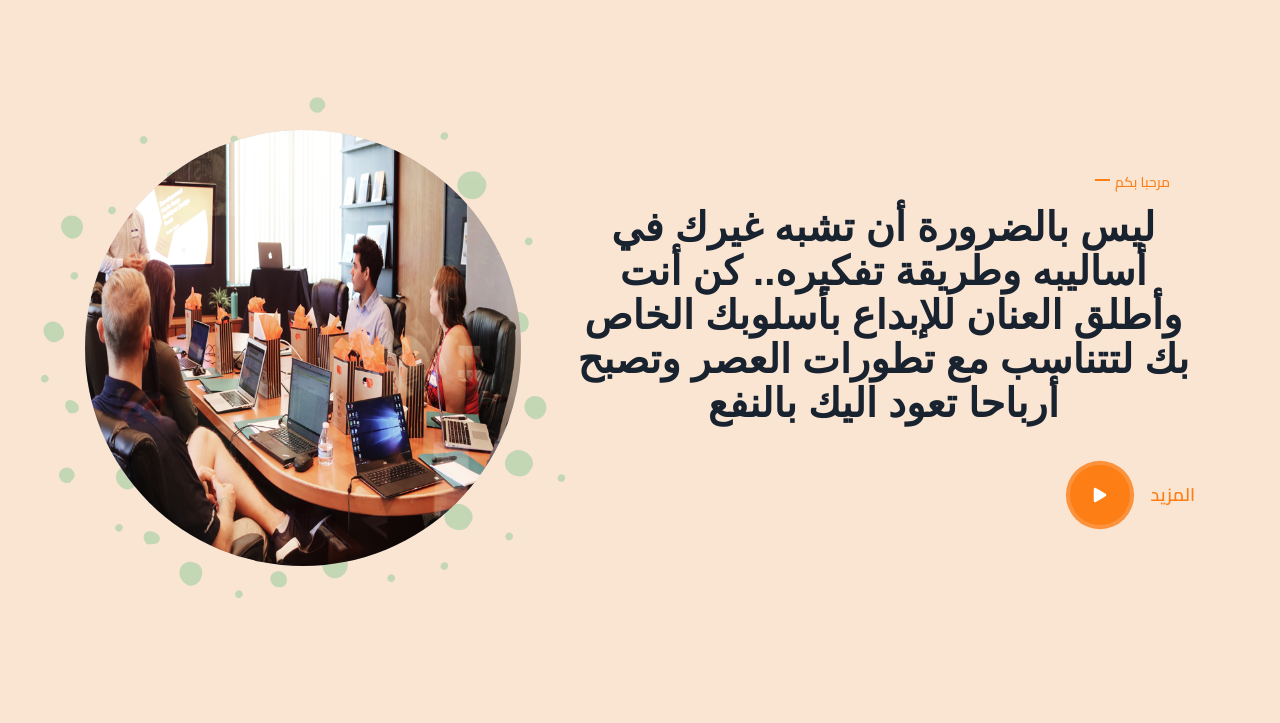
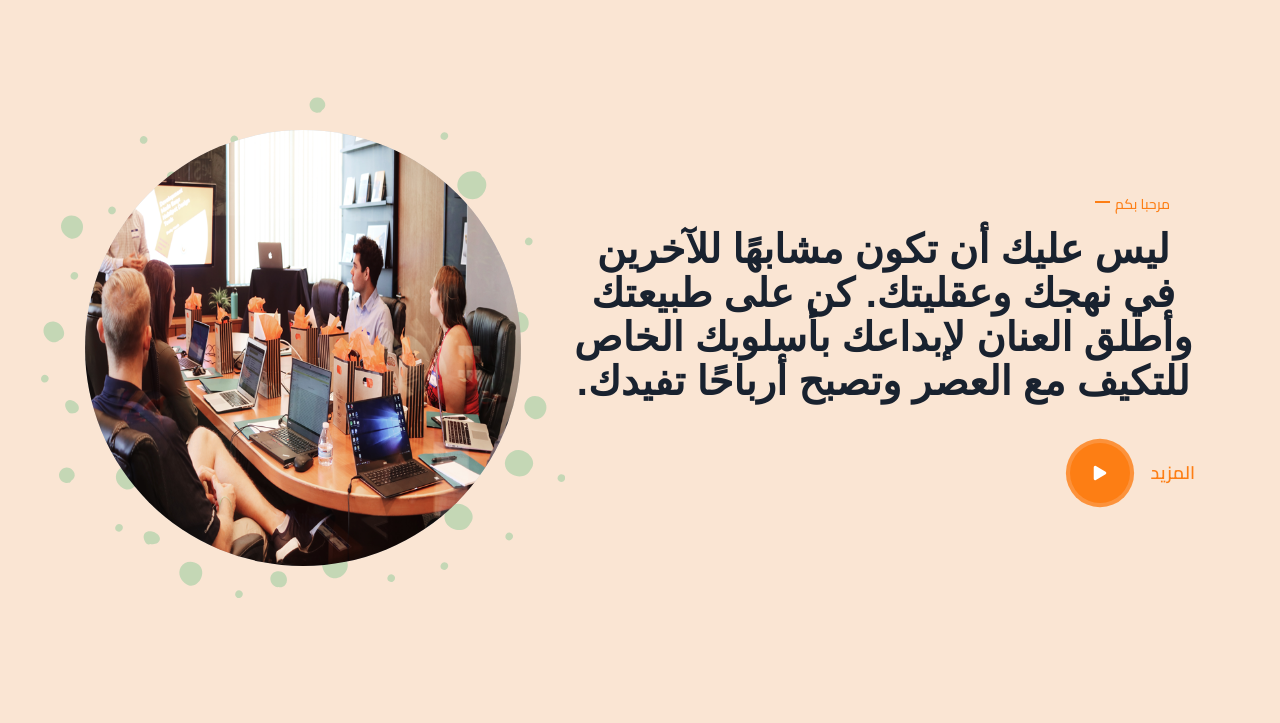
Before and after one commit to ABSolutionsweb/Digital-Agency, a plain HTML site: page index.html in a window 1280 px wide. Shown: the part 77-800 px from the top of the page. Drawn offline with nearby package versions, Linux system fonts and the light colour scheme.

Commit message:
Update index.html

```diff
--- a/index.html
+++ b/index.html
@@ -96,9 +96,7 @@
               <p class="hero-subtitle has-before">مرحبا بكم</p>
 
               <h1 class="h1 hero-title">
-                ليس بالضرورة أن تشبه غيرك في أساليبه وطريقة تفكيره.. كن أنت
-                وأطلق العنان للإبداع بأسلوبك الخاص بك لتتناسب مع تطورات العصر
-                وتصبح أرباحا تعود اليك بالنفع
+                ليس عليك أن تكون مشابهًا للآخرين في نهجك وعقليتك. كن على طبيعتك وأطلق العنان لإبداعك بأسلوبك الخاص للتكيف مع العصر وتصبح أرباحًا تفيدك.
               </h1>
 
 
```
